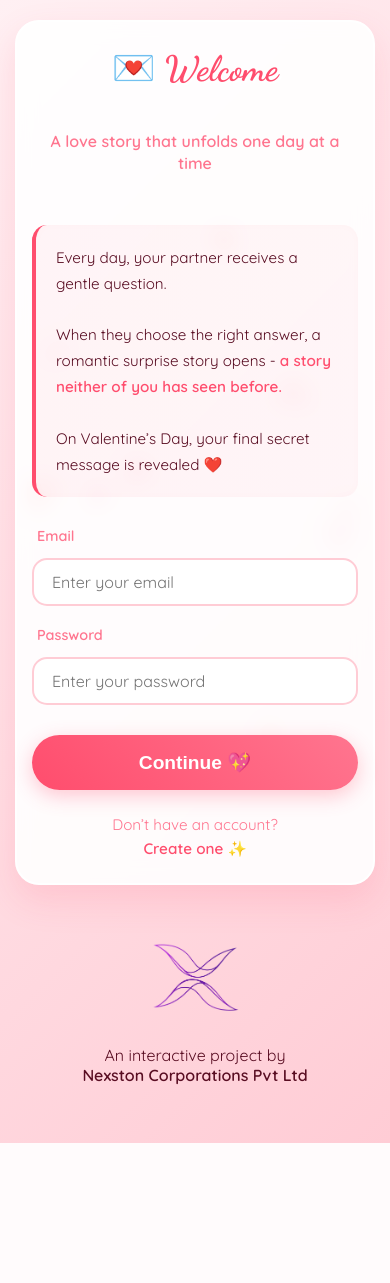
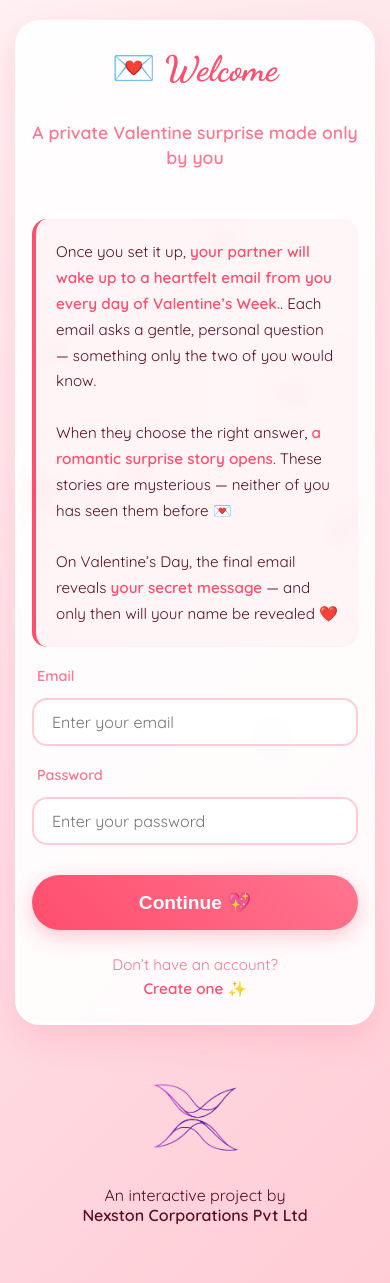
Before and after one commit to Badhranachu/valentine_secret, a Flask app: page /login in a window 390 px wide. Before the commit the page ends 1143 px from the top, so only its background shows below. Run offline with Flask 3, Linux system fonts and the light colour scheme.

Commit message:
added changes 1139p

```diff
--- a/app.py
+++ b/app.py
@@ -48,7 +48,7 @@ def load_user(user_id):
 # ---------------- HOME ----------------
 @app.route("/")
 def home():
-    return redirect("/login")
+    return redirect("/register")
 
 
 # ---------------- REGISTER ----------------
--- a/templates/login.html
+++ b/templates/login.html
@@ -6,6 +6,11 @@
     <title>Welcome 💖</title>
     <style>
         @import url('https://fonts.googleapis.com/css2?family=Dancing+Script:wght@700&family=Quicksand:wght@400;600&display=swap');
+
+        /* Global Box Sizing Fix for Mobile */
+        * {
+            box-sizing: border-box;
+        }
 
         :root {
             --primary: #ff4d6d;
@@ -25,11 +30,10 @@
             display: flex;
             flex-direction: column;
             align-items: center;
-                justify-content: flex-start;
+            justify-content: flex-start; /* Prevents top-clipping */
             color: var(--text);
             overflow-x: hidden;
             position: relative;
-                box-sizing: border-box;
         }
 
         /* Enhanced Floating Hearts Animation Background */
@@ -96,7 +100,7 @@
         .container {
             background: rgba(255, 255, 255, 0.9);
             backdrop-filter: blur(10px);
-                max-width: 900px;
+            max-width: 900px; /* Landscape width */
             width: 100%;
             margin: 0 auto 40px;
             padding: 40px;
@@ -106,12 +110,11 @@
             animation: fadeIn 0.8s ease-out;
             position: relative;
             z-index: 1;
-                box-sizing: border-box;
         }
 
         .layout-grid {
             display: grid;
-                grid-template-columns: 1.2fr 1fr;
+            grid-template-columns: 1.2fr 1fr; /* Landscape split */
             gap: 40px;
             align-items: start;
         }
@@ -152,7 +155,6 @@
             line-height: 1.7;
             box-shadow: inset 0 0 10px rgba(255, 77, 109, 0.02);
             height: 100%;
-                box-sizing: border-box;
         }
 
         .story strong {
@@ -175,7 +177,6 @@
 
         input {
             width: 100%;
-                box-sizing: border-box;
             margin-top: 5px;
             margin-bottom: 20px;
             padding: 12px 18px;
@@ -238,43 +239,45 @@
             transform: scale(1.05);
         }
 
-            /* Improved Mobile View Adjustments */
+        /* Responsive View Adjustments */
         @media (max-width: 850px) {
-                body {
-                    padding: 20px 15px;
-                }
             .layout-grid {
                 grid-template-columns: 1fr;
-                    gap: 30px;
+                gap: 20px;
             }
             .container {
                 max-width: 500px;
                 padding: 30px 20px;
-                    border-radius: 24px;
             }
             h1 {
                 font-size: 2.5rem;
             }
-                .subtitle {
-                    font-size: 1rem;
-                    margin-bottom: 20px;
+        }
+
+        @media (max-width: 480px) {
+            body {
+                padding: 20px 15px;
+            }
+            .container {
+                border-radius: 25px;
+                padding: 25px 15px;
+            }
+            h1 {
+                font-size: 2.2rem;
             }
             .story {
                 padding: 20px;
                 font-size: 0.95rem;
             }
             .footer-logo {
-                    height: 56px;
+                height: 60px;
             }
         }
 
-            @media (max-width: 480px) {
-                .container {
-                    padding: 25px 15px;
-                }
-                h1 {
-                    font-size: 2.2rem;
-                }
+        html, body {
+            height: auto;
+            min-height: 100%;
+            margin: 0;
         }
 
         .site-footer {
@@ -300,6 +303,7 @@
             transition: transform 0.3s ease, filter 0.3s ease, opacity 0.3s ease;
         }
 
+        /* ✨ Glow on hover */
         .footer-logo:hover {
             transform: scale(1.08);
             opacity: 1;
@@ -309,7 +313,7 @@
 </head>
 
 <body>
-        <!-- Animated background elements -->
+
     <div class="heart-bg" style="--left: 15%; --duration: 12s; font-size: 20px;">💕</div>
     <div class="heart-bg" style="--left: 35%; --duration: 15s; font-size: 28px;">💗</div>
     <div class="heart-bg" style="--left: 55%; --duration: 10s; font-size: 22px;">❤️</div>
@@ -323,16 +327,22 @@
             <h1>💌 Welcome</h1>
 
             <div class="subtitle">
-                    A love story that unfolds one day at a time
+ A private Valentine surprise made only by you             </div>
+<div class="story">
+  Once you set it up,
+  <strong>your partner will wake up to a heartfelt email from you every day of Valentine’s Week.</strong>.
+  Each email asks a gentle, personal question — something only the two of you would know.<br><br>
+
+  When they choose the right answer,
+  <strong>a romantic surprise story opens</strong>.
+  These stories are mysterious —
+  neither of you has seen them before 💌<br><br>
+
+  On Valentine’s Day,
+  the final email reveals
+  <strong>your secret message</strong> —
+  and only then will your name be revealed ❤️
 </div>
-
-                <div class="story">
-                    Every day, your partner receives a gentle question.<br><br>
-                    When they choose the right answer, a romantic surprise story opens -
-                    <strong>a story neither of you has seen before.</strong><br><br>
-                    On Valentine’s Day, your final secret message is revealed ❤️
-                </div>
-
             <div class="form-section">
                 <form method="post">
                     <label>Email</label>
```
Also changed, not shown: templates/dashboard.html (+24 -6 lines), templates/register.html (+37 -13 lines), templates/setup.html (+29 -13 lines), templates/unlock.html (+31 -28 lines). Lines whose indentation alone changed are shown as unchanged.
